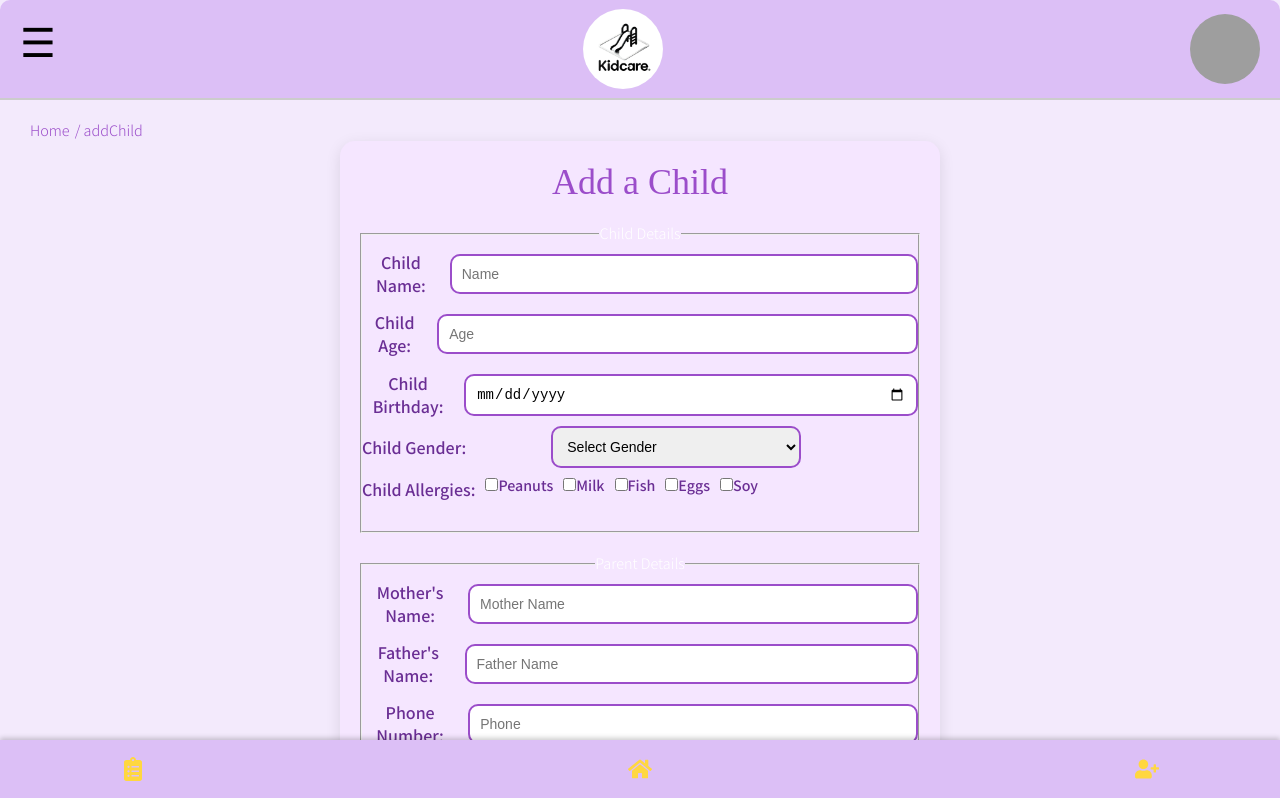
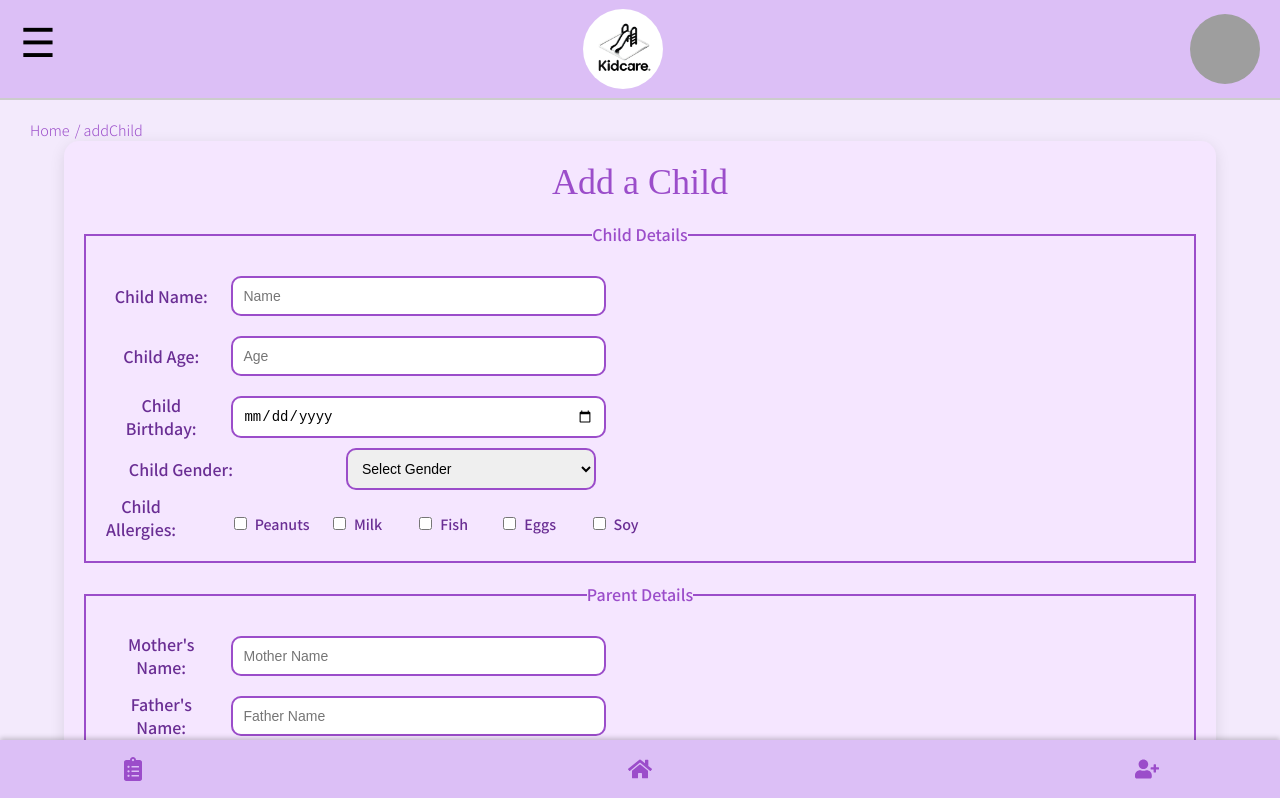
Before and after one commit to leehaim8/KidCare, a React (Create React App) app in the folder client/: page /addChild in a window 1280 px wide. Shown: the top 798 px of the page. Built offline with nearby package versions, Linux system fonts and the light colour scheme; no server answers; sample sign-in values are in the browser's storage.

Commit message:
Update style.css

```diff
--- a/client/public/css/style.css
+++ b/client/public/css/style.css
@@ -4,6 +4,7 @@
     --background-color: #f3eafc;
     --header-color: #dcbff6;
     --form-color: #9b4dca;
+    --card--color: #cc98e6;
 }
 
 * {
@@ -109,7 +110,6 @@ form button:hover {
     padding: 20px;
     background-color: var(--header-color);
     border-bottom: 2px solid #ccc;
-    border-radius: 10px 10px 0 0;
     height: 100px;
     position: fixed;
     top: 0;
@@ -140,7 +140,7 @@ form button:hover {
     color: black;
     transition: left 0.3s ease-in-out;
     box-shadow: none;
-    z-index: 999;
+    z-index: 1000;
 }
 
 .hamburger-menu.open {
@@ -252,14 +252,19 @@ form button:hover {
     display: flex;
     flex-wrap: wrap;
     justify-content: flex-start;
-    margin-top: 20px;
+    margin-top: 120px;
     padding: 20px;
     margin-bottom: 80px;
     gap: 20px;
 }
+
+.child-card-link {
+    text-decoration: none;
+}
+
 .child-card {
     width: 200px;
-    height: 300px;
+    height: 250px;
     border: 3px solid var(--header-color);
     box-shadow: 3px 3px 10px rgba(0, 0, 0, 0.1);
     border-radius: 10px;
@@ -286,7 +291,9 @@ form button:hover {
     color: #333;
     text-align: center;
     display: block;
+    text-decoration-line: none;
     font-weight: bold;
+    box-shadow: none;
 }
 
 /* Hover effect */
@@ -398,7 +405,7 @@ form button:hover {
 .add-child-container {
     margin: 0 auto 100px auto;
     padding: 20px;
-    max-width: 600px;
+    max-width: 90%;
     background-color: #f5e6ff;
     border-radius: 15px;
     box-shadow: 0 4px 15px rgba(0, 0, 0, 0.1);
@@ -419,16 +426,32 @@ form button:hover {
     align-items: stretch;
 }
 
+.add-child-form fieldset {
+    padding: 20px;
+    color: var(--form-color);
+    border: 2px solid var(--form-color);
+    border-width: 2px;
+}
+
+
+.add-child-form legend {
+    font-size: 18px;
+    color: var(--form-color);
+    font-weight: bold;
+}
+
 .add-child-div {
     display: flex;
     align-items: center;
-    gap: 10px;
+    gap: 15px;
+    width: 500px;
 }
 
 label {
     font-size: 18px;
     color: #6a2e94;
     font-weight: bold;
+    width: 150px;
 }
 
 input[type="text"],
@@ -441,6 +464,7 @@ select {
     border: 2px solid var(--form-color);
     border-radius: 10px;
     transition: all 0.3s ease;
+    box-sizing: border-box;
 }
 
 input[type="checkbox"] {
@@ -491,24 +515,38 @@ button[type="submit"]:hover {
     width: 250px;
     margin-left: 75px;
 }
-
 .child-allergies {
-    margin-bottom: 20px;
+    margin-top: 5px;
+}
+
+.child-allergies-div {
+    display: flex;
+    flex-direction: row;
+    max-width: 430px;
+    margin-left: 40px;
 }
 
 .child-allergies-label {
     display: inline-block;
     font-size: 16px;
-    margin-bottom: 10px;
+    margin-top: 10px;
     color: #6a2e94;
-    margin-right: 10px;
+    margin-right: 5px;
 }
 
 .child-allergies-checkboxes {
     display: flex;
-    gap: 15px;
     align-items: center;
     justify-content: flex-start;
+}
+
+input[type="checkbox"] {
+    width: auto;
+    margin-right: 8px;
+}
+
+input[type="checkbox"]:checked {
+    background-color: var(--form-color);
 }
 
 .breadcrumbs-container {
@@ -637,6 +675,10 @@ input[type="range"]::-moz-range-thumb {
     cursor: pointer;
 }
 
+input[type="date"] {
+    text-transform: none;
+}
+
 .footer {
     display: flex;
     justify-content: space-around;
@@ -647,7 +689,7 @@ input[type="range"]::-moz-range-thumb {
     bottom: 0;
     width: 100%;
     box-shadow: 0px -2px 5px rgba(0, 0, 0, 0.2);
-    z-index: 1000;
+    z-index: 999;
 }
 
 .footer-link {
@@ -666,6 +708,7 @@ input[type="range"]::-moz-range-thumb {
 
 .footer-icon {
     font-size: 30px;
+    color: var(--form-color);
 }
 
 .child-info-container {
@@ -702,7 +745,7 @@ input[type="range"]::-moz-range-thumb {
     width: 100%;
     max-width: 600px;
     padding: 20px;
-    background-color: var(--form-color);
+    background-color: var(--card--color);
     border-radius: 8px;
     box-shadow: 0 4px 8px rgba(0, 0, 0, 0.1);
     margin-bottom: 20px;
@@ -735,6 +778,7 @@ input[type="range"]::-moz-range-thumb {
     display: flex;
     justify-content: space-between;
     margin-top: 40px;
+    margin-bottom: 100px;
 }
 
 .chart {
@@ -795,12 +839,12 @@ input[type="range"]::-moz-range-thumb {
 }
 
 .weekly-feedback-container {
-    width: 600px;
+    width: 100%;
     margin-top: 20px;
     padding: 20px;
     background-color: var(--card--color);
     border-radius: 8px;
-    box-shadow: 0 4px 6px rgba(0, 0, 0, 0.1);
+    box-shadow: 0 4px 6px rgba(0,0,0,0.1);
 }
 
 .feedback-card {
@@ -848,11 +892,12 @@ input[type="range"]::-moz-range-thumb {
     cursor: pointer;
     margin-bottom: 10PX;
     margin-top: 5px;
+    max-width: 100px;
 }
 
 .send-message-btn:hover,
 .fill-feedback-btn:hover {
-    background-color: #45a049;
+    background-color: var(--header-color);
 }
 
 .card-header h4 {
@@ -928,7 +973,7 @@ input[type="range"]::-moz-range-thumb {
     padding: 20px;
     text-align: center;
     transition: transform 0.2s;
-    width: 70%;
+    width: 90%;
 }
 
 .expert-card:hover {
@@ -1010,10 +1055,40 @@ input[type="range"]::-moz-range-thumb {
 }
 
 
+.edit-child-details h3 {
+    font-size: 36px;
+    color: var(--form-color);
+    margin-bottom: 20px;
+}
 .Periodic-container {
     margin: 2rem auto;
     max-width: 1200px;
     padding: 1rem;
+}
+
+.edit-child-details .edit-button {
+    display: flex;
+    justify-content: space-between;
+    align-items: center;
+}
+.edit-child-details {
+    margin-bottom: 80px;
+}
+
+.edit-button button {
+    background-color: var(--form-color);
+    box-shadow: 3px 3px 10px rgba(0, 0, 0, 0.1);
+    color: white;
+    border: none;
+    padding: 10px 20px;
+    text-align: center;
+    text-decoration: none;
+    display: inline-block;
+    font-size: 16px;
+    border-radius: 5px;
+    cursor: pointer;
+    margin-bottom: 10PX;
+    margin-top: 5px;
 }
 
 
```
